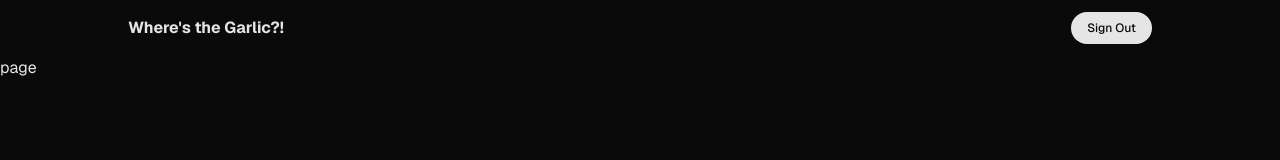
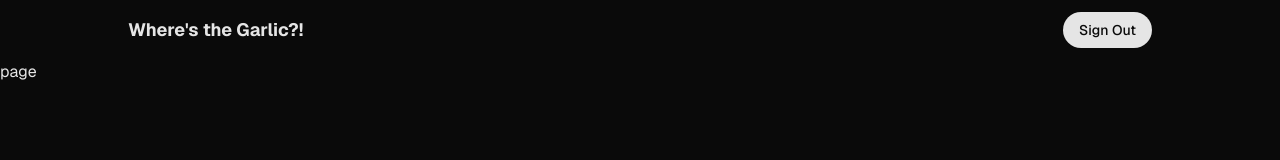
Before and after one commit to internetdrew/wheres-the-garlic, a Next.js app: page /dashboard in a window 1280 px wide. Shown: the top 160 px of the page. Built offline with nearby package versions, Linux system fonts and the light colour scheme; no server answers.

Commit message:
update nav item sizes

```diff
--- a/app/(application)/dashboard/components/Navbar.tsx
+++ b/app/(application)/dashboard/components/Navbar.tsx
@@ -14,12 +14,12 @@ const Navbar = () => {
 
   return (
     <nav className='flex justify-between items-center py-3 sticky top-0 bg-neutral-950 max-w-screen-lg mx-4 z-10 lg:mx-auto'>
-      <Link href='/' className='font-bold'>
+      <Link href='/' className='font-bold text-lg'>
         Where&apos;s the Garlic?!
       </Link>
 
       <button
-        className='bg-neutral-200 text-neutral-950 text-xs font-medium px-4 py-2 rounded-full'
+        className='bg-neutral-200 text-neutral-950 text-sm font-medium px-4 py-2 rounded-full'
         onClick={handleSignOut}
       >
         Sign Out
```
